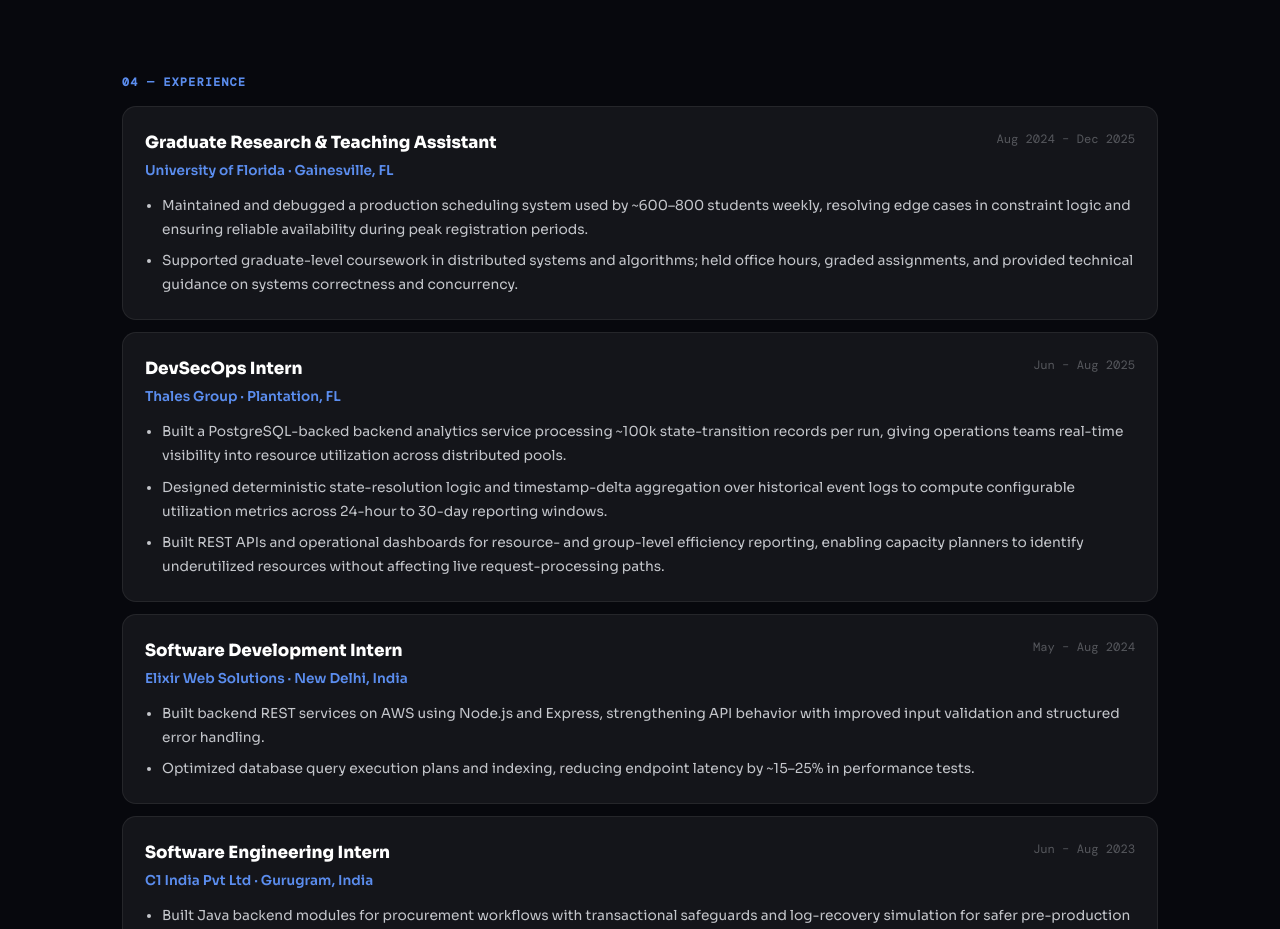
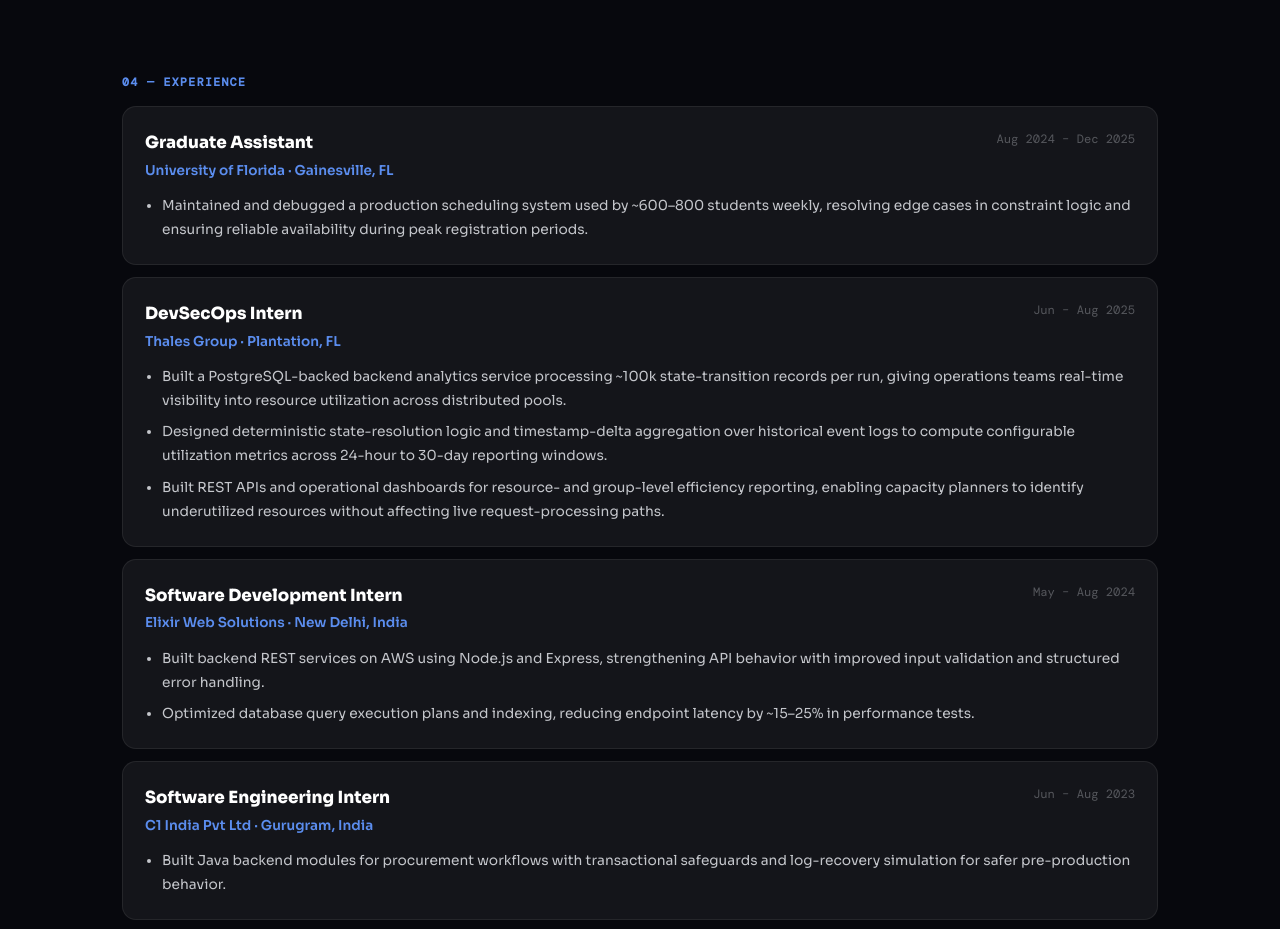
Before and after one commit to kritibehl/kriti-portfolio, a Next.js app: page / in a window 1280 px wide. Shown: the part 6440-7369 px from the top of the page. Built offline with nearby package versions, Linux system fonts and the light colour scheme; a web font is replaced by a local one.

Commit message:
fix: typography, Graduate TA, AgentGrid full-width, remove tailored lines

```diff
--- a/src/app/page.tsx
+++ b/src/app/page.tsx
@@ -427,7 +427,7 @@
         <div className="section-label">04 — Experience</div>
         <div className="exp-list">
           {[
-            { role: "Graduate Research & Teaching Assistant", dates: "Aug 2024 – Dec 2025", company: "University of Florida · Gainesville, FL", bullets: ["Maintained and debugged a production scheduling system used by ~600–800 students weekly, resolving edge cases in constraint logic and ensuring reliable availability during peak registration periods.","Supported graduate-level coursework in distributed systems and algorithms; held office hours, graded assignments, and provided technical guidance on systems correctness and concurrency."] },
+            { role: "Graduate Assistant", dates: "Aug 2024 – Dec 2025", company: "University of Florida · Gainesville, FL", bullets: ["Maintained and debugged a production scheduling system used by ~600–800 students weekly, resolving edge cases in constraint logic and ensuring reliable availability during peak registration periods."] },
             { role: "DevSecOps Intern", dates: "Jun – Aug 2025", company: "Thales Group · Plantation, FL", bullets: ["Built a PostgreSQL-backed backend analytics service processing ~100k state-transition records per run, giving operations teams real-time visibility into resource utilization across distributed pools.","Designed deterministic state-resolution logic and timestamp-delta aggregation over historical event logs to compute configurable utilization metrics across 24-hour to 30-day reporting windows.","Built REST APIs and operational dashboards for resource- and group-level efficiency reporting, enabling capacity planners to identify underutilized resources without affecting live request-processing paths."] },
             { role: "Software Development Intern", dates: "May – Aug 2024", company: "Elixir Web Solutions · New Delhi, India", bullets: ["Built backend REST services on AWS using Node.js and Express, strengthening API behavior with improved input validation and structured error handling.","Optimized database query execution plans and indexing, reducing endpoint latency by ~15–25% in performance tests."] },
             { role: "Software Engineering Intern", dates: "Jun – Aug 2023", company: "C1 India Pvt Ltd · Gurugram, India", bullets: ["Built Java backend modules for procurement workflows with transactional safeguards and log-recovery simulation for safer pre-production behavior."] },
```
